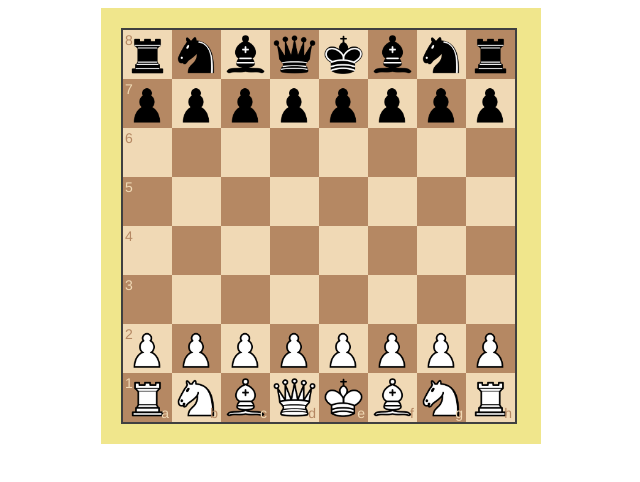
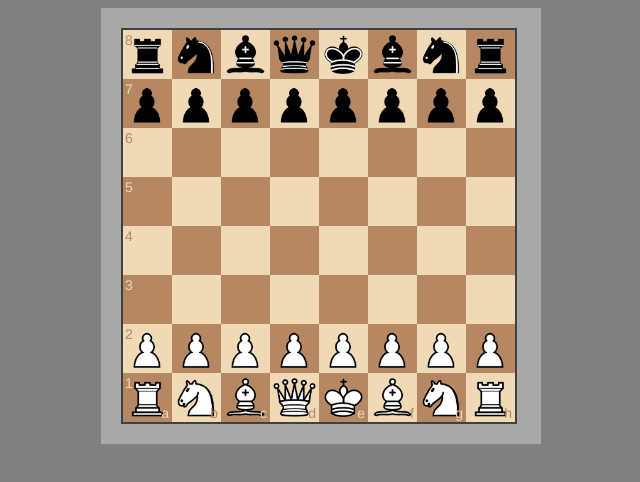
Before and after one commit to azraf-a/chesswizard, a website: page index.html in a window 1280 px wide. Shown: the whole page, without its empty margins (319-959 px from the left). Drawn offline with nearby package versions, Linux system fonts and the light colour scheme.

Commit message:
Update index.html

```diff
--- a/index.html
+++ b/index.html
@@ -7,7 +7,7 @@
         width: 80%;
         margin: 0 auto;
         padding: 20px;
-        background: #f0e68c;
+        background: #A9A9A9;
       }
     </style>
     <link rel="stylesheet" href="css/chessboard-1.0.0.min.css">
@@ -15,7 +15,7 @@
     <script src="js/chessboard-1.0.0.min.js"></script>
     <script src="js/chess.js"></script>
   </head>
-  <body>
+  <body style="background-color:grey;">
     <div class="container", id="myBoard" style="width: 400px"></div>
 
     <script>
```
